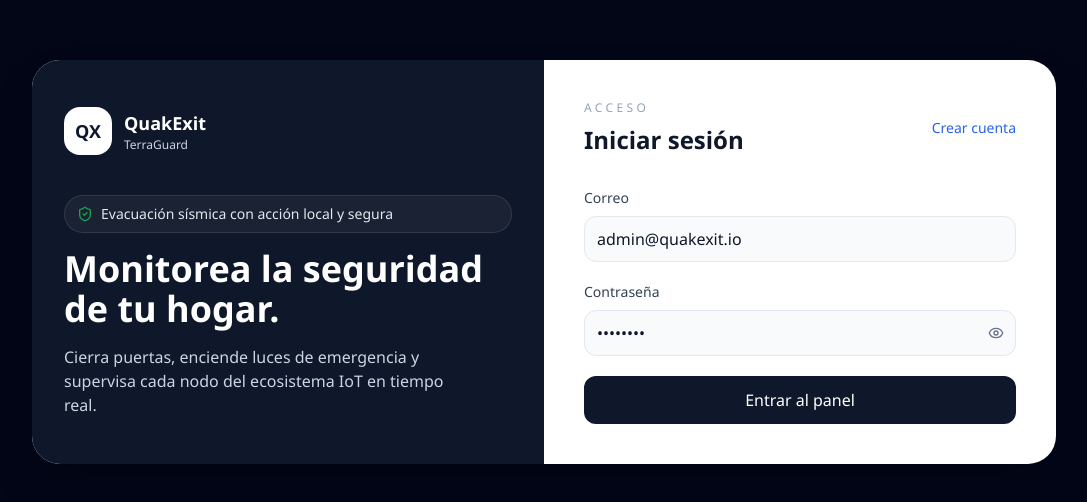
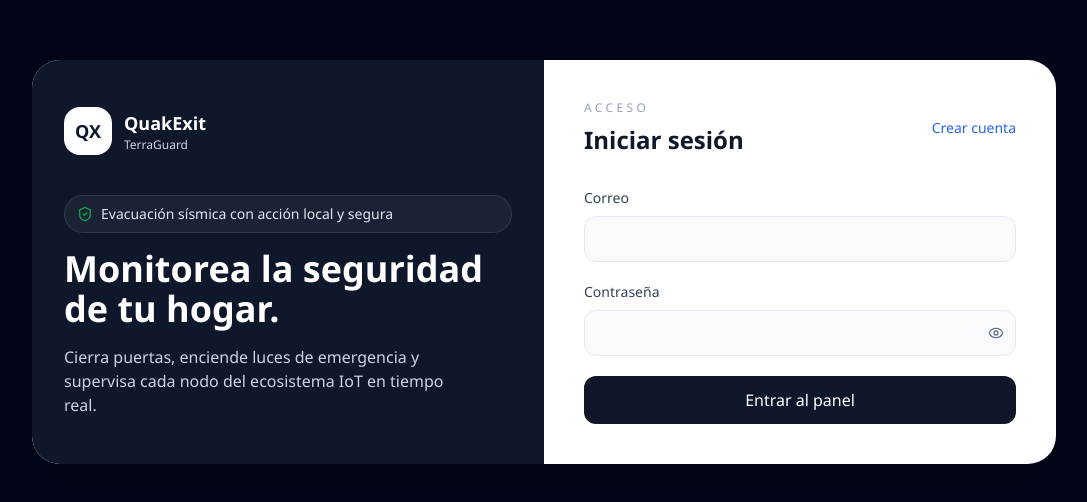
Before and after one commit to 1ASI0572-2620-8729-Proyecto-IOT/Frontend-QuakExit, a React (Vite) app: page /login in a window 1280 px wide. Shown: the part 138-640 px from the top of the page, without its empty margins (96-1183 px from the left). Built offline with nearby package versions, Linux system fonts and the light colour scheme; no server answers.

Commit message:
fix: reset default email and password values in LoginPage

```diff
--- a/src/pages/LoginPage.tsx
+++ b/src/pages/LoginPage.tsx
@@ -9,8 +9,8 @@
 
 export function LoginPage() {
   const navigate = useNavigate()
-  const [email, setEmail] = useState('admin@quakexit.io')
-  const [password, setPassword] = useState('Admin123')
+  const [email, setEmail] = useState('')
+  const [password, setPassword] = useState('')
   const [showPassword, setShowPassword] = useState(false)
   const [isSubmitting, setIsSubmitting] = useState(false)
 
@@ -73,6 +73,7 @@
               <span className="mb-2 block text-sm font-medium text-slate-700">Correo</span>
               <input
                 type="email"
+                autoComplete="username"
                 value={email}
                 onChange={(event) => setEmail(event.target.value)}
                 className="w-full rounded-xl border border-slate-200 bg-slate-50 px-3 py-2.5 focus:border-info focus:outline-none"
@@ -85,6 +86,7 @@
               <div className="relative">
                 <input
                   type={showPassword ? 'text' : 'password'}
+                  autoComplete="current-password"
                   value={password}
                   onChange={(event) => setPassword(event.target.value)}
                   className="w-full rounded-xl border border-slate-200 bg-slate-50 px-3 py-2.5 pr-11 focus:border-info focus:outline-none"
```
